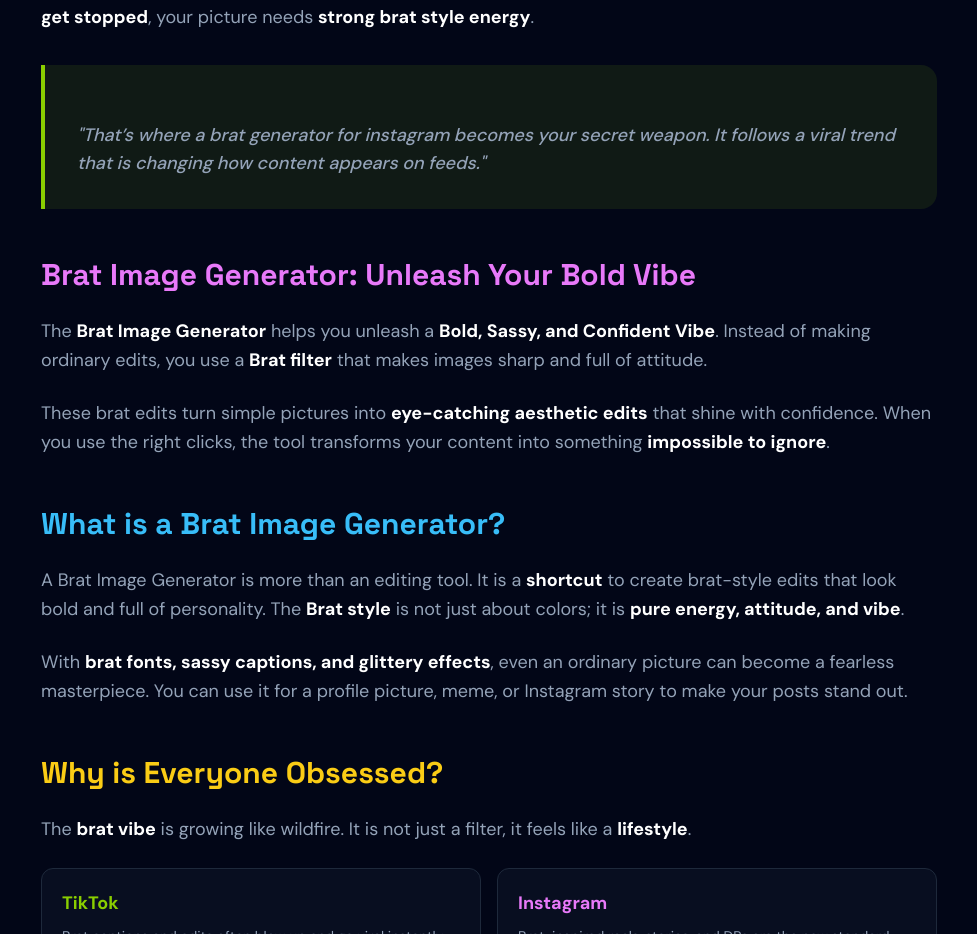
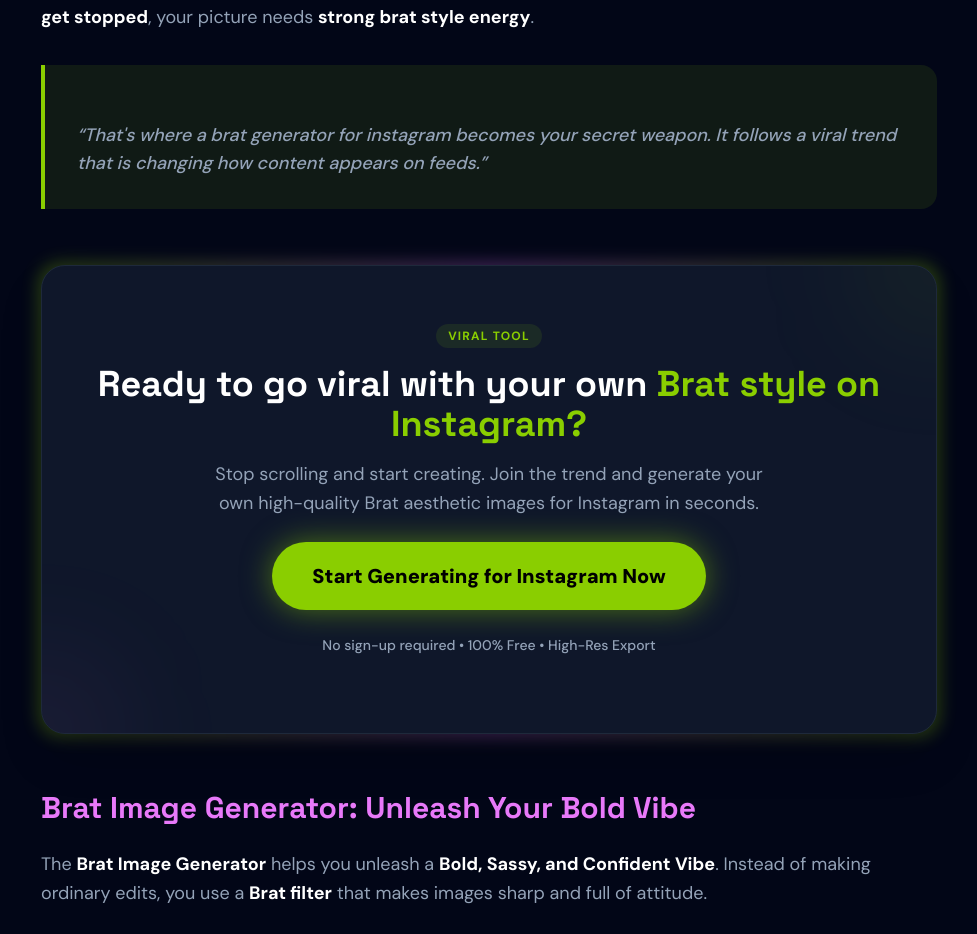
Before and after one commit to SajidKhanNiazi/brat-generator, a Next.js app: page /blog/how-to-make-a-brat-image-for-instagram in a window 1280 px wide. Shown: the part 1643-2577 px from the top of the page, without its empty margins (151-1128 px from the left). Built offline with nearby package versions, Linux system fonts and the light colour scheme.

Commit message:
First blog

```diff
--- a/src/app/blog/how-to-make-a-brat-image-for-instagram/page.tsx
+++ b/src/app/blog/how-to-make-a-brat-image-for-instagram/page.tsx
@@ -34,8 +34,37 @@ export default function BratImageGuidePost() {
 
             <div className="bg-[#8ACE00]/10 border-l-4 border-[#8ACE00] p-5 sm:p-8 my-8 rounded-r-2xl">
                 <p className="!mb-0 text-white font-medium italic text-base sm:text-lg">
-                    "That’s where a brat generator for instagram becomes your secret weapon. It follows a viral trend that is changing how content appears on feeds."
+                    &ldquo;That&apos;s where a brat generator for instagram becomes your secret weapon. It follows a viral trend that is changing how content appears on feeds.&rdquo;
                 </p>
+            </div>
+
+            <div className="my-14 relative group">
+                <div className="absolute -inset-1 bg-gradient-to-r from-[#8ACE00] via-fuchsia-400 to-[#8ACE00] rounded-3xl blur opacity-25 group-hover:opacity-75 transition duration-1000 group-hover:duration-200 animate-tilt"></div>
+                <div className="relative p-1 rounded-3xl bg-slate-900 border border-slate-800 shadow-2xl overflow-hidden">
+                    <div className="absolute top-0 right-0 w-32 h-32 bg-[#8ACE00]/10 rounded-full -mr-16 -mt-16 blur-3xl"></div>
+                    <div className="absolute bottom-0 left-0 w-32 h-32 bg-fuchsia-400/10 rounded-full -ml-16 -mb-16 blur-3xl"></div>
+
+                    <div className="relative p-8 text-center sm:p-12">
+                        <span className="inline-block px-3 py-1 mb-4 text-xs font-bold tracking-widest text-[#8ACE00] uppercase bg-[#8ACE00]/10 rounded-full">
+                            Viral Tool
+                        </span>
+                        <h3 className="text-white text-3xl sm:text-4xl font-black mb-6 !mt-0 leading-tight">
+                            Ready to go viral with your own <span className="text-[#8ACE00]">Brat style on Instagram?</span>
+                        </h3>
+                        <p className="text-slate-300 text-lg mb-10 max-w-xl mx-auto leading-relaxed">
+                            Stop scrolling and start creating. Join the trend and generate your own high-quality Brat aesthetic images for Instagram in seconds.
+                        </p>
+                        <Link
+                            href="/"
+                            className="inline-flex items-center justify-center px-10 py-5 text-xl font-black !text-black bg-[#8ACE00] rounded-full hover:bg-white transition-all hover:scale-105 shadow-[0_0_30px_rgba(138,206,0,0.5)] group-hover:shadow-[0_0_50px_rgba(138,206,0,0.7)]"
+                        >
+                            Start Generating for Instagram Now
+                        </Link>
+                        <p className="mt-6 text-slate-500 text-sm font-medium">
+                            No sign-up required &bull; 100% Free &bull; High-Res Export
+                        </p>
+                    </div>
+                </div>
             </div>
 
             <h2 className="!text-fuchsia-400 !not-italic !text-2xl sm:!text-3xl">Brat Image Generator: Unleash Your Bold Vibe</h2>
@@ -72,7 +101,7 @@ export default function BratImageGuidePost() {
                 Even on platforms like X, <Link href="/brat-meme-generator"><strong>brat memes</strong></Link> grab massive engagement. People love it because it feels <strong>real, bold, funny, and confident</strong>.
             </p>
 
-            <h2 className="!text-[#8ACE00] !not-italic !text-2xl sm:!text-3xl">Key Features You'll Love</h2>
+            <h2 className="!text-[#8ACE00] !not-italic !text-2xl sm:!text-3xl">Key Features You&apos;ll Love</h2>
             <div className="grid grid-cols-1 sm:grid-cols-2 gap-6 my-8">
                 <div className="p-4 rounded-xl bg-slate-900/40 border border-slate-800">
                     <h3 className="text-white font-bold flex items-center gap-2 mb-2">
@@ -200,7 +229,7 @@ export default function BratImageGuidePost() {
 
             <h3 className="text-yellow-400 !not-italic !text-xl sm:!text-2xl">Common Problems & Solutions</h3>
             <p>
-                If the image is not showing, check the <strong>text input box</strong>. If download buttons aren't working, check your <strong>browser settings</strong> and allow downloads. You can also use <strong>hex codes</strong> for custom colors.
+                If the image is not showing, check the <strong>text input box</strong>. If download buttons aren&apos;t working, check your <strong>browser settings</strong> and allow downloads. You can also use <strong>hex codes</strong> for custom colors.
             </p>
 
             <h2 className="!text-[#8ACE00] !not-italic !text-2xl sm:!text-3xl">Free Brat Generator Suite</h2>
@@ -211,7 +240,7 @@ export default function BratImageGuidePost() {
             <div className="space-y-8 my-8">
                 <div>
                     <h3 className="text-white font-bold text-lg sm:text-xl mb-3">What is a Brat image and why is it popular on Instagram?</h3>
-                    <p className="text-slate-400 !m-0">A Brat image is a bold, minimalist graphic featuring blurry or smudged text on a bright lime green background, inspired by Charli XCX's Brat album cover. It went viral on Instagram because of its edgy, effortless aesthetic that feels both chaotic and cool.</p>
+                    <p className="text-slate-400 !m-0">A Brat image is a bold, minimalist graphic featuring blurry or smudged text on a bright lime green background, inspired by Charli XCX&apos;s Brat album cover. It went viral on Instagram because of its edgy, effortless aesthetic that feels both chaotic and cool.</p>
                 </div>
                 <div>
                     <h3 className="text-white font-bold text-lg sm:text-xl mb-3">How do I make a Brat image for Instagram?</h3>
```
